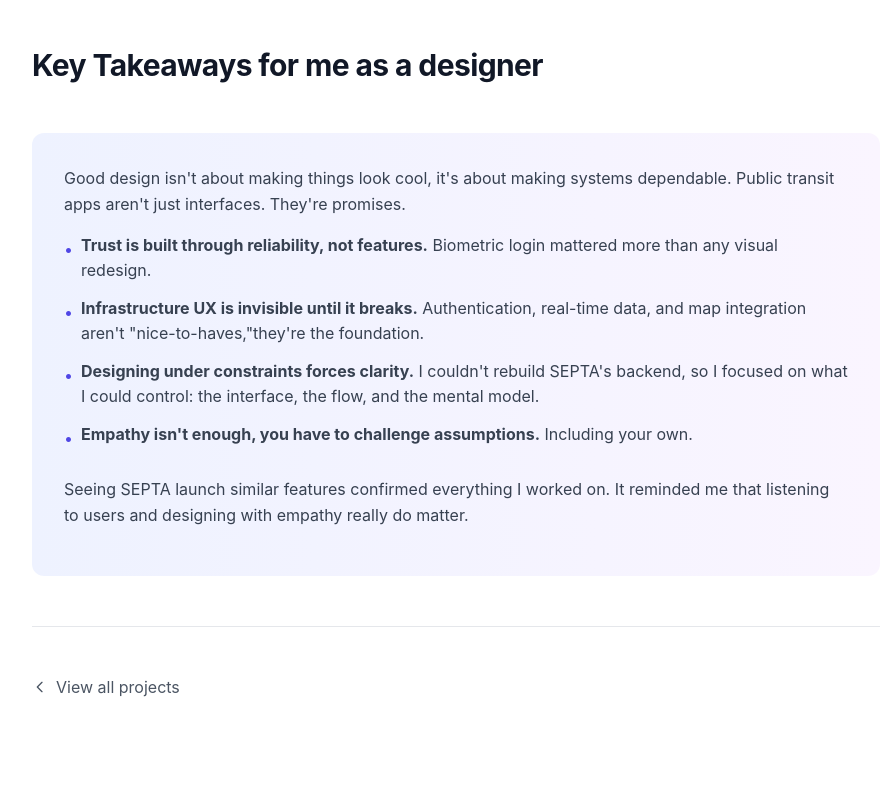
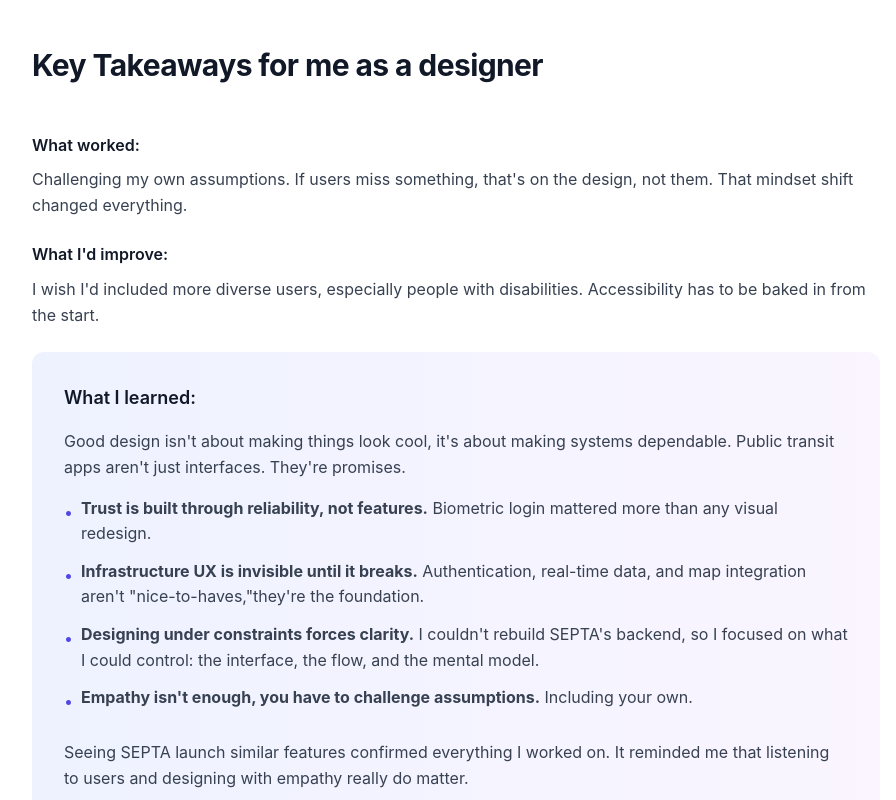
Before and after one commit to SwethaThanabalan/portfolio-vibe, a React (Vite) app: page /project/septa-mobile-redesign in a window 1280 px wide. Shown: the part 7300-8100 px from the top of the page, without its empty margins (184-1080 px from the left). Built offline with nearby package versions, Linux system fonts and the light colour scheme.

Commit message:
Fixing broken build

```diff
--- a/src/pages/StrategicCaseStudy.tsx
+++ b/src/pages/StrategicCaseStudy.tsx
@@ -594,23 +594,25 @@ const StrategicCaseStudy = () => {
             </AnimatedSection>
 
             <div className="space-y-6">
+              <AnimatedSection animation="fade-up" delay={100}>
+                <div>
+                  <div className="font-semibold text-gray-900 mb-2">What worked:</div>
+                  <p className="text-gray-700 leading-relaxed">{project.reflection.worked}</p>
+                </div>
+              </AnimatedSection>
 
+              <AnimatedSection animation="fade-up" delay={200}>
+                <div>
+                  <div className="font-semibold text-gray-900 mb-2">What I'd improve:</div>
+                  <p className="text-gray-700 leading-relaxed">{project.reflection.improve}</p>
+                </div>
+              </AnimatedSection>
 
               <AnimatedSection animation="fade-up" delay={300}>
                 <div className="bg-gradient-to-r from-indigo-50 to-purple-50 rounded-xl p-8">
-
+                  <div className="font-semibold text-gray-900 mb-4 text-lg">What I learned:</div>
                   <div className="prose prose-lg max-w-none">
                     {project.reflection.learned.split('\n\n').map((paragraph, i) => {
-                      if (paragraph.startsWith('**')) {
-                        const title = paragraph.match(/\*\*(.*?)\*\*/)?.[1]
-                        const content = paragraph.replace(/\*\*(.*?)\*\*/, '').trim()
-                        return (
-                          <div key={i} className="mb-6">
-                            {title && <h4 className="text-xl font-bold text-gray-900 mb-3">{title}</h4>}
-                            {content && <p className="text-gray-700 leading-relaxed">{content}</p>}
-                          </div>
-                        )
-                      }
                       if (paragraph.startsWith('- **')) {
                         return (
                           <ul key={i} className="space-y-3 mb-6">
```
